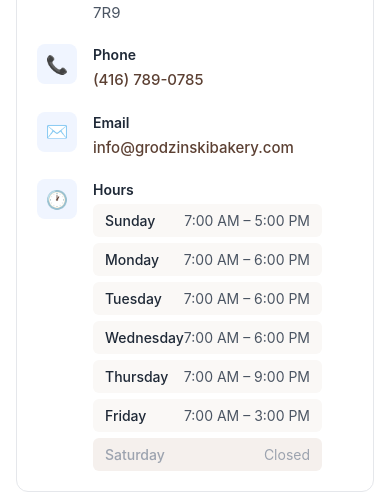
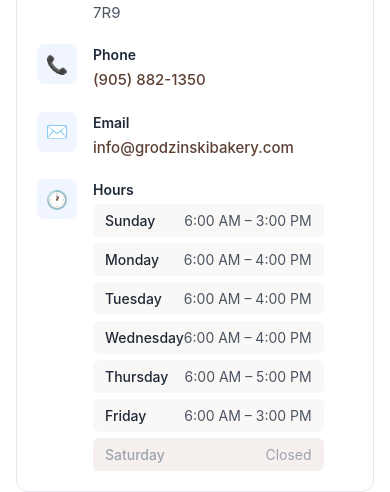
Before and after one commit to HamesInFlames/Grodzinski_Bakery_web, a React (Vite) app: page /visit in a window 390 px wide. Shown: the part 1029-1521 px from the top of the page. Built offline with nearby package versions, Linux system fonts and the light colour scheme; a web font is replaced by a local one.

Commit message:
Update phone number and business hours
- Changed phone from (416) 789-0785 to (905) 882-1350

- Updated hours: Sun-Fri 6AM opening, varied closing times

- Fixed menu scroll positioning for category navigation

```diff
--- a/src/components/Footer.jsx
+++ b/src/components/Footer.jsx
@@ -45,7 +45,7 @@
           <div>
             <h4 className="footer__title">Contact</h4>
             <ul className="footer__links">
-              <li><a href="tel:4167890785" className="footer__link">(416) 789-0785</a></li>
+              <li><a href="tel:9058821350" className="footer__link">(905) 882-1350</a></li>
               <li><a href="mailto:info@grodzinskibakery.com" className="footer__link">info@grodzinskibakery.com</a></li>
               <li><span className="footer__link">1118 Centre St #3</span></li>
               <li><span className="footer__link">Thornhill, ON L4J 7R9</span></li>
--- a/src/components/Navbar.jsx
+++ b/src/components/Navbar.jsx
@@ -66,9 +66,9 @@
 
           {/* Actions */}
           <div className="navbar__actions">
-            <a href="tel:4167890785" className="navbar__phone">
+            <a href="tel:9058821350" className="navbar__phone">
               <AiOutlinePhone />
-              <span>(416) 789-0785</span>
+              <span>(905) 882-1350</span>
             </a>
 
             <button
@@ -119,9 +119,9 @@
         </nav>
 
         <div className="mobile-menu__footer">
-          <a href="tel:4167890785" className="mobile-menu__phone">
+          <a href="tel:9058821350" className="mobile-menu__phone">
             <AiOutlinePhone />
-            <span>(416) 789-0785</span>
+            <span>(905) 882-1350</span>
           </a>
           <p className="mobile-menu__hours">Open Daily • Sun-Thu 7AM-6PM</p>
         </div>
--- a/src/pages/Catering.jsx
+++ b/src/pages/Catering.jsx
@@ -112,7 +112,7 @@
                   <div className="catering-order-step__content">
                     <h3>Contact Us</h3>
                     <p>
-                      Call us at <a href="tel:4167890785" className="catering-link">(416) 789-0785</a> or
+                      Call us at <a href="tel:9058821350" className="catering-link">(905) 882-1350</a> or
                       email <a href="mailto:info@grodzinskibakery.com" className="catering-link">info@grodzinskibakery.com</a> to
                       discuss your event needs.
                     </p>
@@ -182,10 +182,10 @@
                 Request Catering Quote
               </a>
               <a
-                href="tel:4167890785"
+                href="tel:9058821350"
                 className="btn btn--ghost"
               >
-                Call (416) 789-0785
+                Call (905) 882-1350
               </a>
             </div>
           </div>
--- a/src/pages/Contact.jsx
+++ b/src/pages/Contact.jsx
@@ -11,7 +11,7 @@
   };
 
   const bakeryAddress = "1118 Centre St #3, Thornhill, ON L4J 7R9";
-  const bakeryPhone = "(416) 789-0785";
+  const bakeryPhone = "(905) 882-1350";
   const bakeryEmail = "info@grodzinskibakery.com";
 
   return (
--- a/src/pages/Gallery.jsx
+++ b/src/pages/Gallery.jsx
@@ -135,7 +135,7 @@
           </p>
           <div className="gallery-cta__actions">
             <a href="/contact" className="btn btn--primary">Contact Us</a>
-            <a href="tel:4167890785" className="btn btn--secondary">Call (416) 789-0785</a>
+            <a href="tel:9058821350" className="btn btn--secondary">Call (905) 882-1350</a>
           </div>
         </div>
       </section>
--- a/src/pages/Home.jsx
+++ b/src/pages/Home.jsx
@@ -243,7 +243,7 @@
                   <div>
                     <div className="contact-card__label">Phone</div>
                     <div className="contact-card__value">
-                      <a href="tel:4167890785">(416) 789-0785</a>
+                      <a href="tel:9058821350">(905) 882-1350</a>
                     </div>
                   </div>
                 </div>
--- a/src/pages/Locations.jsx
+++ b/src/pages/Locations.jsx
@@ -16,7 +16,7 @@
       "Friday: 7:00 AM – 3:00 PM (seasonal)",
       "Saturday: Closed"
     ],
-    phone: "(416) 789-0785",
+    phone: "(905) 882-1350",
     additionalInfo: "Free parking available. Hours may vary during Jewish holidays. We recommend calling ahead for holiday schedules and to confirm product availability."
   };
 
@@ -193,7 +193,7 @@
               <div className="locations-visit-info__contact">
                 <p>
                   <strong>Questions about hours, products, or availability?</strong><br />
-                  Call us at <a href="tel:4167890785" className="locations-link">(416) 789-0785</a> or
+                  Call us at <a href="tel:9058821350" className="locations-link">(905) 882-1350</a> or
                   email <a href="mailto:info@grodzinskibakery.com" className="locations-link">info@grodzinskibakery.com</a>
                 </p>
               </div>
--- a/src/pages/Menu.jsx
+++ b/src/pages/Menu.jsx
@@ -225,7 +225,7 @@
           </p>
           <div className="menu-footer__actions">
             <a href="/visit" className="btn btn--primary">Contact Us</a>
-            <a href="tel:4167890785" className="btn btn--secondary">Call (416) 789-0785</a>
+            <a href="tel:9058821350" className="btn btn--secondary">Call (905) 882-1350</a>
           </div>
         </div>
       </section>
--- a/src/pages/VisitUs.jsx
+++ b/src/pages/VisitUs.jsx
@@ -12,19 +12,19 @@
   const bakeryInfo = {
     name: "Grodzinski North",
     address: "1118 Centre St #3, Thornhill, ON L4J 7R9",
-    phone: "(416) 789-0785",
+    phone: "(905) 882-1350",
     email: "info@grodzinskibakery.com",
     // Google Maps specific location data
     placeId: "0x882b2c25a865754b:0xdd3938687e717ea9",
     coordinates: { lat: 43.8089597, lng: -79.4622583 },
     mapsUrl: "https://www.google.com/maps/place/Grodzinski+North/@43.8091451,-79.4624408,165m",
     hours: [
-      { day: "Sunday", time: "7:00 AM – 5:00 PM" },
-      { day: "Monday", time: "7:00 AM – 6:00 PM" },
-      { day: "Tuesday", time: "7:00 AM – 6:00 PM" },
-      { day: "Wednesday", time: "7:00 AM – 6:00 PM" },
-      { day: "Thursday", time: "7:00 AM – 9:00 PM" },
-      { day: "Friday", time: "7:00 AM – 3:00 PM" },
+      { day: "Sunday", time: "6:00 AM – 3:00 PM" },
+      { day: "Monday", time: "6:00 AM – 4:00 PM" },
+      { day: "Tuesday", time: "6:00 AM – 4:00 PM" },
+      { day: "Wednesday", time: "6:00 AM – 4:00 PM" },
+      { day: "Thursday", time: "6:00 AM – 5:00 PM" },
+      { day: "Friday", time: "6:00 AM – 3:00 PM" },
       { day: "Saturday", time: "Closed" }
     ]
   };
```
